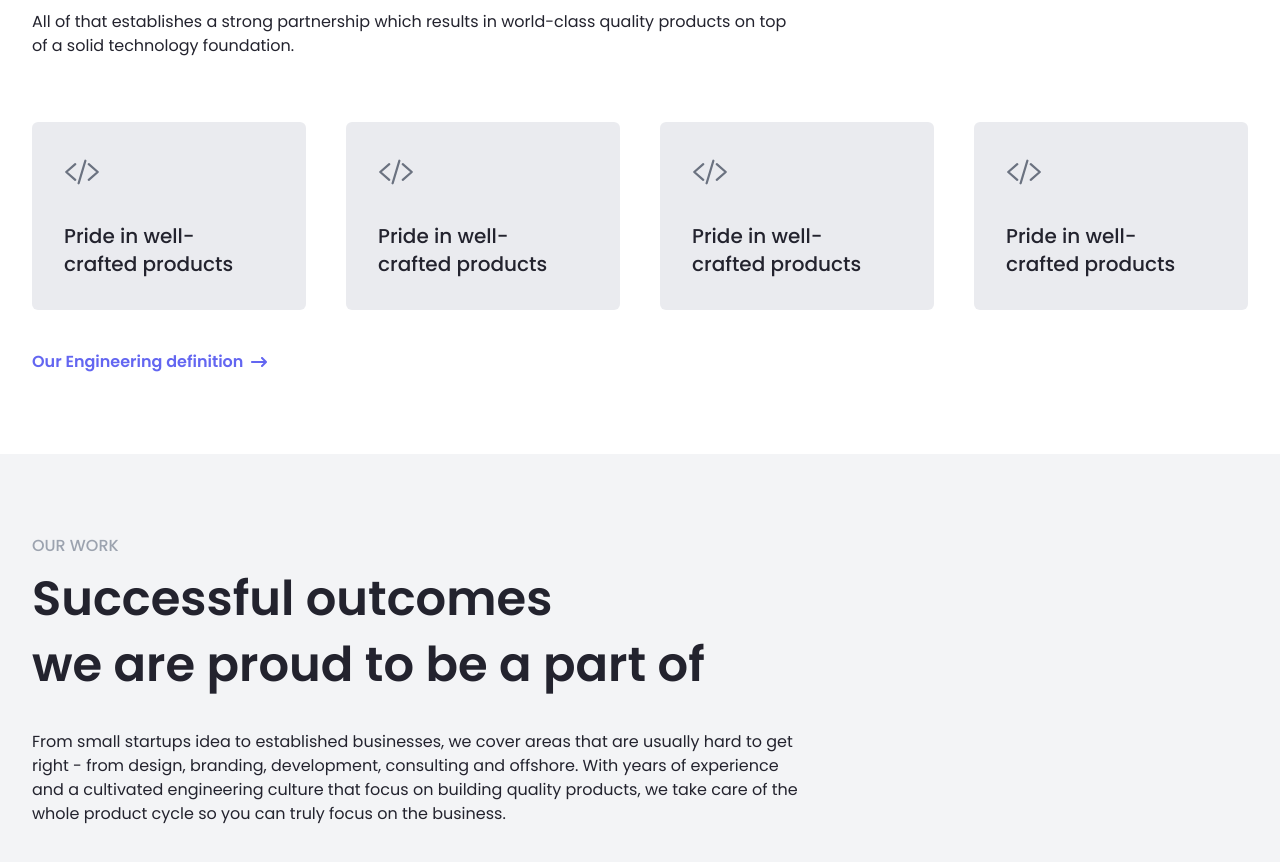
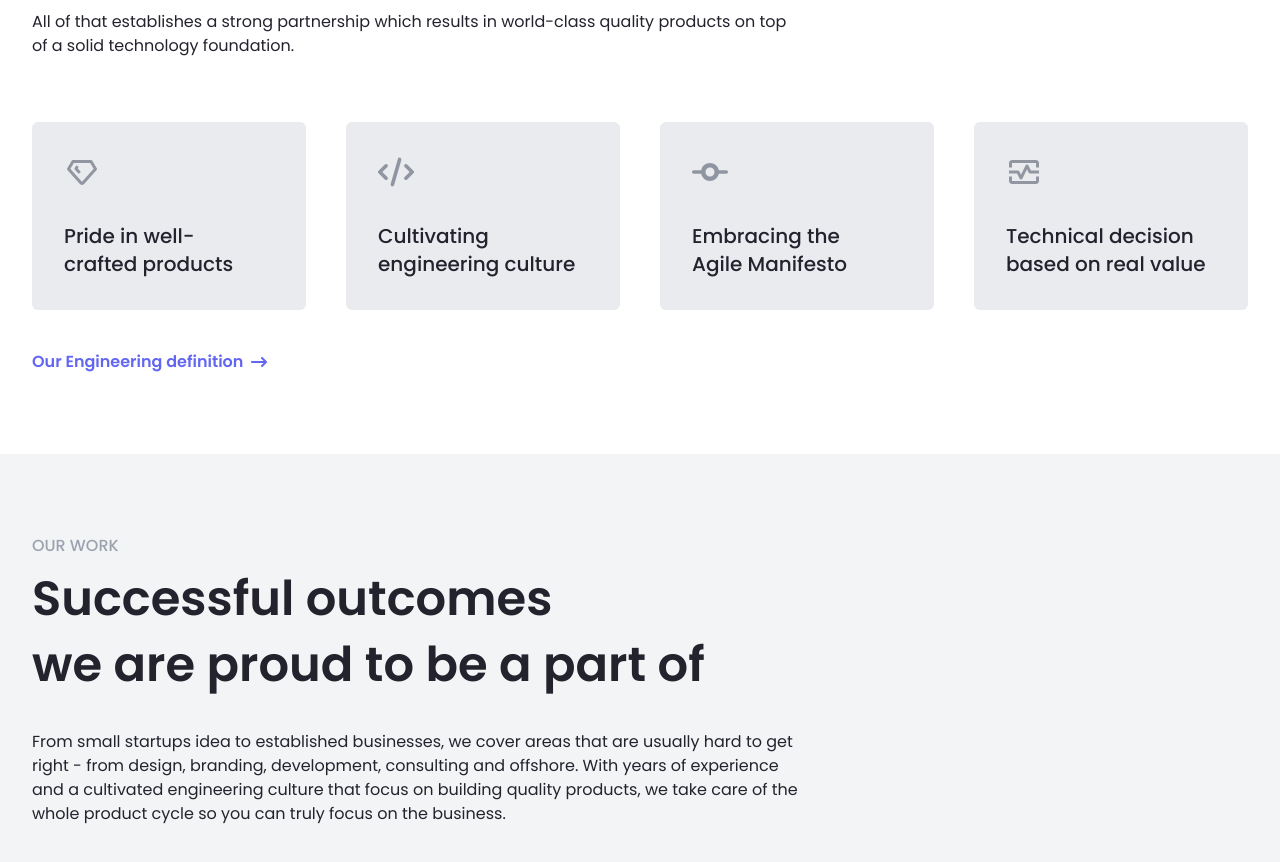
Before and after one commit to nongdan-dev/website, a React (Vite) app: page / in a window 1280 px wide. Shown: the part 1540-2402 px from the top of the page. Built offline with nearby package versions, Linux system fonts and the light colour scheme.

Commit message:
Update section engineering

```diff
--- a/src/pages/Home/Hero.tsx
+++ b/src/pages/Home/Hero.tsx
@@ -39,7 +39,7 @@ function Hero() {
           slidesPerView={1.1}
           breakpoints={{
             640: { slidesPerView: 1.5 },
-            950: { slidesPerView: 2.1 },
+            950: { slidesPerView: 2.2 },
             1300: { slidesPerView: 3 },
           }}
         >
--- a/src/pages/Home/index.tsx
+++ b/src/pages/Home/index.tsx
@@ -1,6 +1,7 @@
 import { Fragment } from 'react'
-import { FaArrowRightLong } from 'react-icons/fa6'
-import { IoCodeSlashOutline } from 'react-icons/io5'
+import { FaArrowRightLong, FaCode, FaCodeCommit } from 'react-icons/fa6'
+import { MdOutlineMonitorHeart } from 'react-icons/md'
+import { TbDiamond } from 'react-icons/tb'
 import { Link } from 'react-router-dom'
 import { twMerge } from 'tailwind-merge'
 
@@ -32,17 +33,30 @@ function HomePage() {
           </p>
         </div>
         <ul className='mt-16 grid grid-cols-1 gap-10 md:grid-cols-2 lg:grid-cols-4'>
-          {Array.from({ length: 4 }).map((_, idx) => (
-            <li
-              key={idx}
-              className='flex flex-col justify-between rounded-md bg-gray-200/80 p-8'
-            >
-              <IoCodeSlashOutline className='mb-8 text-4xl text-gray-500' />
-              <h3 className='text-balance text-xl font-medium'>
-                Pride in well-crafted products
-              </h3>
-            </li>
-          ))}
+          <li className='flex flex-col justify-between rounded-md bg-gray-200/80 p-8'>
+            <TbDiamond className='mb-8 text-4xl text-gray-500/70' />
+            <h3 className='text-balance text-xl font-medium'>
+              Pride in well-crafted products
+            </h3>
+          </li>
+          <li className='flex flex-col justify-between rounded-md bg-gray-200/80 p-8'>
+            <FaCode className='mb-8 text-4xl text-gray-500/70' />
+            <h3 className='text-balance text-xl font-medium'>
+              Cultivating engineering culture
+            </h3>
+          </li>
+          <li className='flex flex-col justify-between rounded-md bg-gray-200/80 p-8'>
+            <FaCodeCommit className='mb-8 text-4xl text-gray-500/70' />
+            <h3 className='text-balance text-xl font-medium'>
+              Embracing the Agile Manifesto
+            </h3>
+          </li>
+          <li className='flex flex-col justify-between rounded-md bg-gray-200/80 p-8'>
+            <MdOutlineMonitorHeart className='mb-8 text-4xl text-gray-500/70' />
+            <h3 className='text-balance text-xl font-medium'>
+              Technical decision based on real value
+            </h3>
+          </li>
         </ul>
         <div className='mt-10'>
           <Link
```
